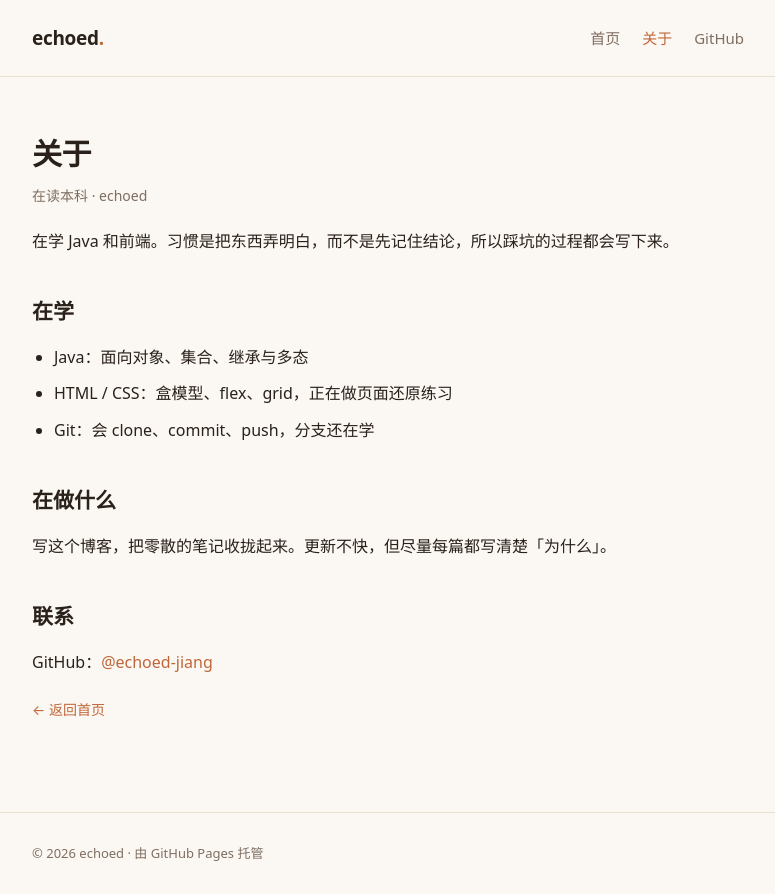
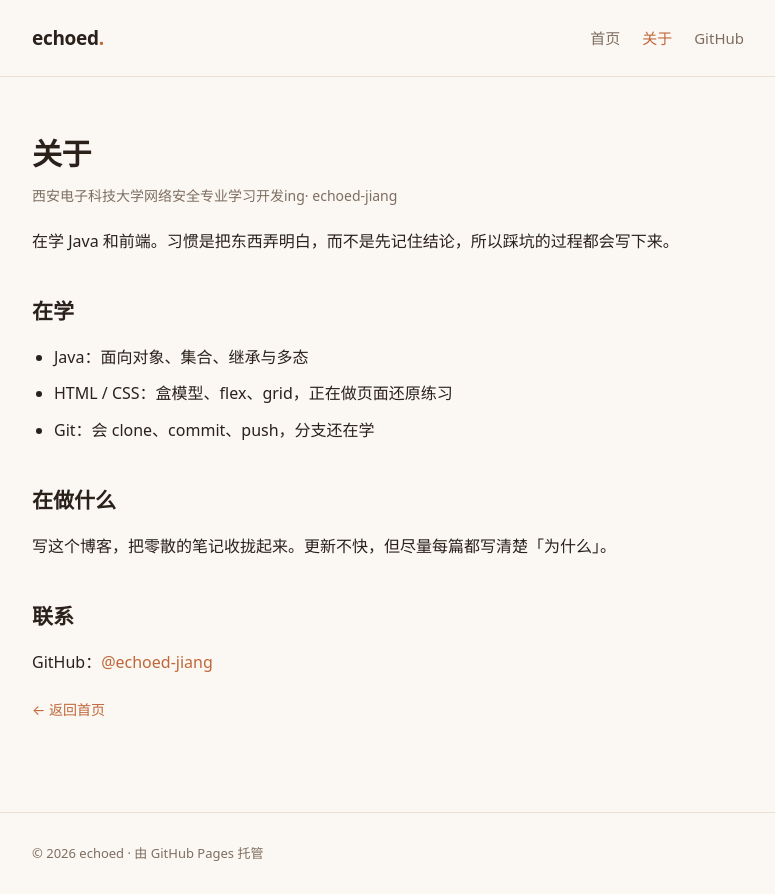
Before and after one commit to echoed-jiang/echoed-jiang.github.io, a plain HTML site: page about.html in a window 1280 px wide. Shown: the whole page, without its empty margins (252-1027 px from the left). Drawn offline with Linux system fonts and the light colour scheme.

Commit message:
Update about.html

```diff
--- a/about.html
+++ b/about.html
@@ -25,7 +25,7 @@
   <article class="article">
     <h1>关于</h1>
     <!-- ↓ 把下面这行的「在读本科」改成你的学校 + 专业 -->
-    <p class="article-meta">在读本科 · echoed</p>
+    <p class="article-meta">西安电子科技大学网络安全专业学习开发ing· echoed-jiang</p>
 
     <p>在学 Java 和前端。习惯是把东西弄明白，而不是先记住结论，所以踩坑的过程都会写下来。</p>
 
```
